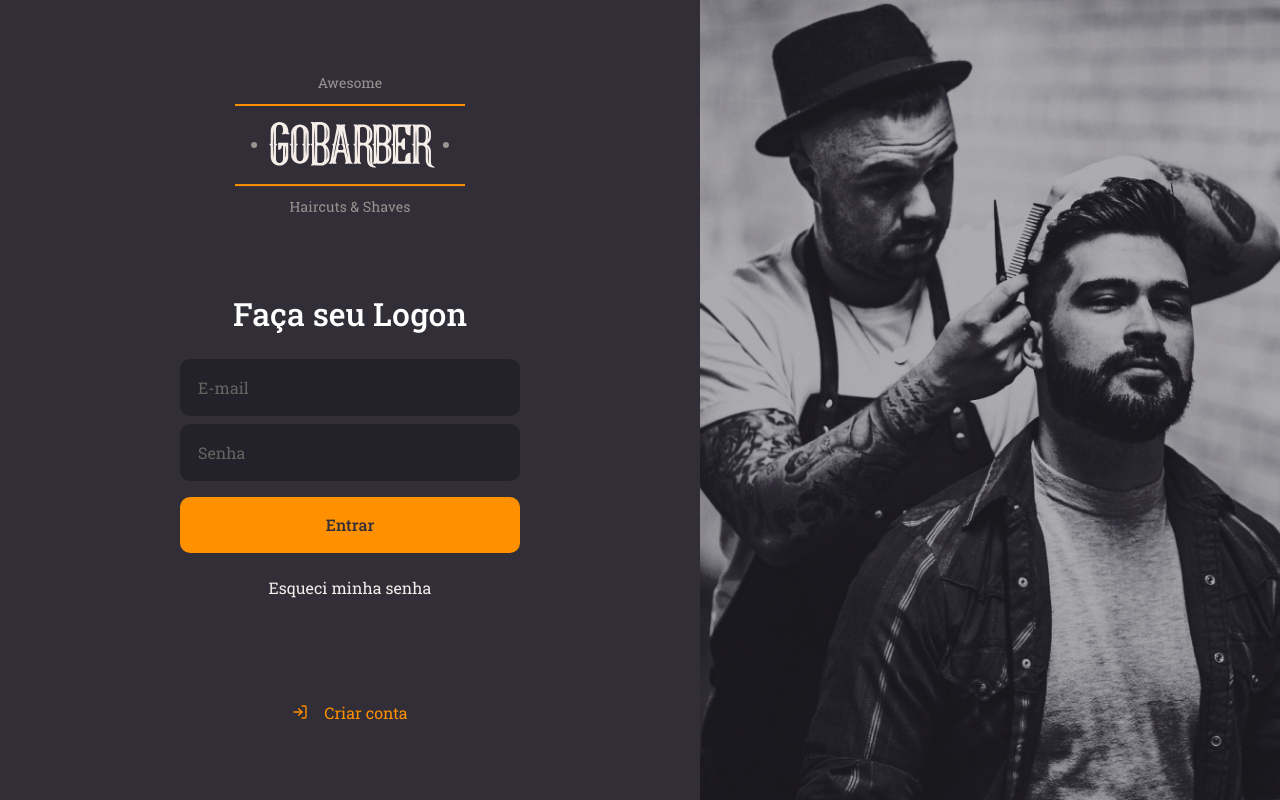
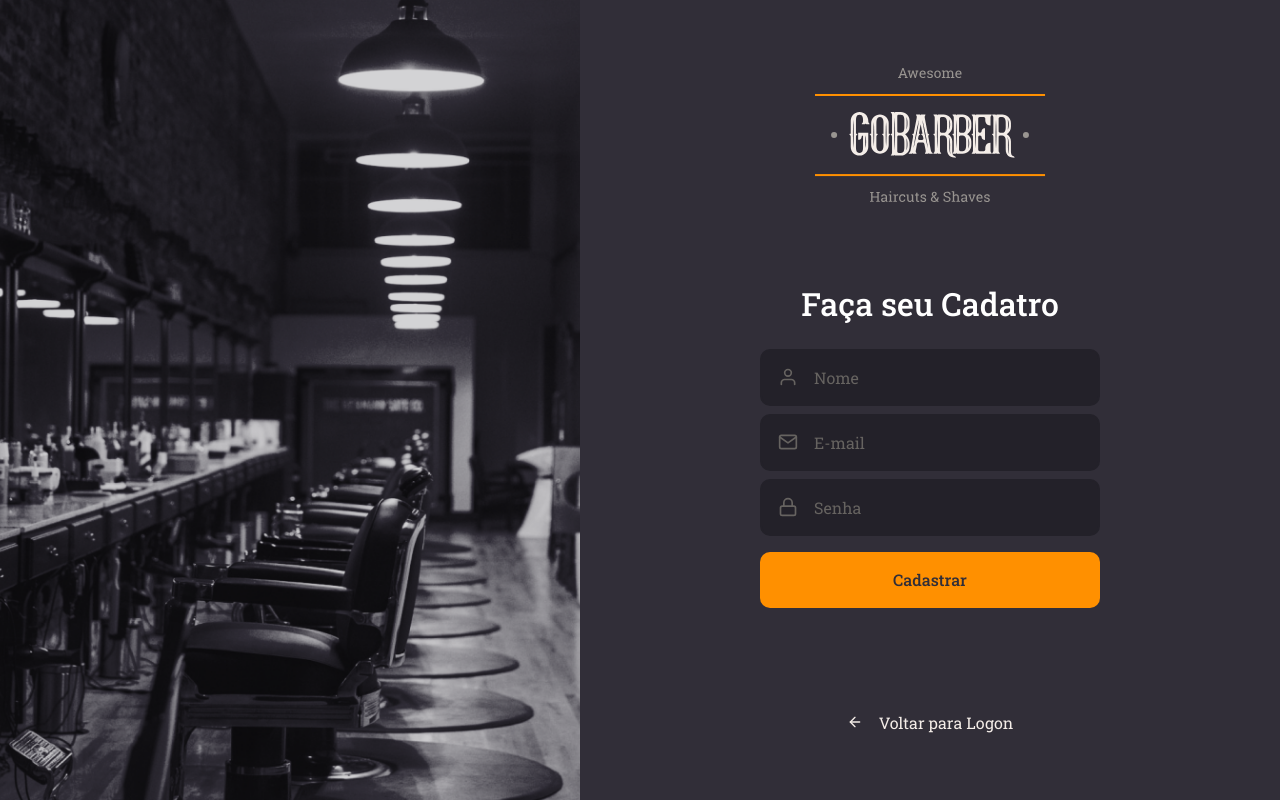
Before and after one commit to jhosepharaujo/gobarber-web, a React (Create React App) app: page / in a window 1280 px wide. Built offline with nearby package versions, Linux system fonts and the light colour scheme.

Commit message:
Finalizada estilizaçao da pagina de cadastro

```diff
--- a/src/App.tsx
+++ b/src/App.tsx
@@ -1,10 +1,12 @@
 import React from 'react';
 import GlobalStyle from './styles/global';
-import SingIn from './pages/SingIn';
+import SignIn from './pages/SignIn';
+import SignUp from './pages/SignUp';
 
 const App: React.FC = () => (
   <>
-    <SingIn />
+    {/* <SignIn /> */}
+    <SignUp />
     <GlobalStyle />
   </>
 );
--- /dev/null
+++ b/src/components/Button/index.tsx
@@ -0,0 +1,12 @@
+import React, { ButtonHTMLAttributes } from 'react';
+import { Container } from './styles';
+
+type ButtonProps = ButtonHTMLAttributes<HTMLButtonElement>;
+
+const Button: React.FC<ButtonProps> = ({ children, ...rest }) => (
+  <Container type="button" {...rest}>
+    {children}
+  </Container>
+);
+
+export default Button;
--- /dev/null
+++ b/src/components/Button/styles.ts
@@ -0,0 +1,19 @@
+import styled from 'styled-components';
+import { shade } from 'polished';
+
+export const Container = styled.button`
+  background: #ff9000;
+  height: 56px;
+  border-radius: 10px;
+  border: 0;
+  padding: 0 16px;
+  color: #312e38;
+  width: 100%;
+  font-weight: 500;
+  margin-top: 16px;
+  transition: background-color 0.25s;
+
+  &:hover {
+    background: ${shade(0.2, '#ff9000')};
+  }
+`;
--- /dev/null
+++ b/src/components/Input/index.tsx
@@ -0,0 +1,17 @@
+import React, { InputHTMLAttributes } from 'react';
+import { IconBaseProps } from 'react-icons';
+import { Container } from './styles';
+
+interface InputProps extends InputHTMLAttributes<HTMLInputElement> {
+  name: string;
+  icon?: React.ComponentType<IconBaseProps>;
+}
+
+const Input: React.FC<InputProps> = ({ icon: Icon, ...rest }) => (
+  <Container>
+    {Icon && <Icon size={20} />}
+    <input {...rest} />
+  </Container>
+);
+
+export default Input;
--- /dev/null
+++ b/src/components/Input/styles.ts
@@ -0,0 +1,29 @@
+import styled from 'styled-components';
+
+export const Container = styled.div`
+  background: #232129;
+  border-radius: 10px;
+  border: 2px solid #232129;
+  padding: 16px;
+  width: 100%;
+  color: #666360;
+  display: flex;
+  align-items: center;
+
+  & + div {
+    margin-top: 8px;
+  }
+
+  input {
+    border: 0;
+    flex: 1;
+    background: transparent;
+    color: #f4ede8;
+    &::placeholder {
+      color: #666360;
+    }
+  }
+  svg {
+    margin-right: 16px;
+  }
+`;
--- /dev/null
+++ b/src/pages/SignIn/index.tsx
@@ -0,0 +1,34 @@
+import React from 'react';
+import { FiLogIn, FiMail, FiLock } from 'react-icons/fi';
+import { Container, Content, Background } from './styles';
+import logo from '../../assets/logo.svg';
+import Button from '../../components/Button';
+import Input from '../../components/Input';
+
+const SignIn: React.FC = () => (
+  <Container>
+    <Content>
+      <img src={logo} alt="GoBarber" />
+      <form>
+        <h1>Faça seu Logon</h1>
+        <Input icon={FiMail} name="email" placeholder="E-mail" />
+        <Input
+          icon={FiLock}
+          name="Password"
+          type="password"
+          placeholder="Senha"
+        />
+
+        <Button type="submit">Entrar</Button>
+        <a href="forgot">Esqueci minha senha</a>
+      </form>
+      <a href="login">
+        <FiLogIn />
+        Criar conta
+      </a>
+    </Content>
+    <Background />
+  </Container>
+);
+
+export default SignIn;
--- /dev/null
+++ b/src/pages/SignIn/styles.ts
@@ -0,0 +1,63 @@
+import styled from 'styled-components';
+import { shade } from 'polished';
+import signInBackgroundImage from '../../assets/sign-in-background.png';
+
+export const Container = styled.div`
+  height: 100vh;
+  display: flex;
+  align-items: stretch;
+`;
+
+export const Content = styled.div`
+  display: flex;
+  flex-direction: column;
+  justify-content: center;
+  width: 100%;
+  max-width: 700px;
+  align-items: center;
+
+  form {
+    margin: 80px 0;
+    width: 340px;
+    text-align: center;
+
+    h1 {
+      margin-bottom: 24px;
+    }
+    a {
+      color: #f4ede8;
+      display: block;
+      margin-top: 24px;
+      text-decoration: none;
+      transition: color 0.25s;
+
+      &:hover {
+        color: ${shade(0.2, '#f4ede8')};
+      }
+    }
+  }
+  > a {
+    color: #ff9000;
+    display: block;
+    margin-top: 24px;
+    text-decoration: none;
+    transition: color 0.25s;
+
+    display: flex;
+    align-items: center;
+
+    svg {
+      margin-right: 16px;
+    }
+
+    &:hover {
+      color: ${shade(0.2, '#ff9000')};
+    }
+  }
+`;
+
+export const Background = styled.div`
+  flex: 1;
+  background: url(${signInBackgroundImage}) no-repeat center;
+  background-size: cover;
+`;
--- /dev/null
+++ b/src/pages/SignUp/index.tsx
@@ -0,0 +1,34 @@
+import React from 'react';
+import { FiArrowLeft, FiMail, FiUser, FiLock } from 'react-icons/fi';
+import { Container, Content, Background } from './styles';
+import logo from '../../assets/logo.svg';
+import Button from '../../components/Button';
+import Input from '../../components/Input';
+
+const SignUp: React.FC = () => (
+  <Container>
+    <Background />
+    <Content>
+      <img src={logo} alt="GoBarber" />
+      <form>
+        <h1>Faça seu Cadatro</h1>
+        <Input icon={FiUser} name="name" placeholder="Nome" />
+        <Input icon={FiMail} name="email" placeholder="E-mail" />
+        <Input
+          icon={FiLock}
+          name="Password"
+          type="password"
+          placeholder="Senha"
+        />
+
+        <Button type="submit">Cadastrar</Button>
+      </form>
+      <a href="login">
+        <FiArrowLeft />
+        Voltar para Logon
+      </a>
+    </Content>
+  </Container>
+);
+
+export default SignUp;
--- a/src/pages/SingIn/styles.ts
+++ b/src/pages/SignUp/styles.ts
@@ -1,6 +1,6 @@
 import styled from 'styled-components';
 import { shade } from 'polished';
-import signInBackgroundImage from '../../assets/sign-in-background.png';
+import signUpBackgroundImage from '../../assets/sign-up-background.png';
 
 export const Container = styled.div`
   height: 100vh;
@@ -24,40 +24,6 @@
     h1 {
       margin-bottom: 24px;
     }
-    input {
-      background: #232129;
-      border-radius: 10px;
-      border: 2px solid #232129;
-      padding: 16px;
-      width: 100%;
-      color: #f4ede8;
-
-      &::placeholder {
-        color: #666360;
-      }
-
-      & + input {
-        margin-top: 8px;
-      }
-    }
-
-    button {
-      background: #ff9000;
-      height: 56px;
-      border-radius: 10px;
-      border: 0;
-      padding: 0 16px;
-      color: #312e38;
-      width: 100%;
-      font-weight: 500;
-      margin-top: 16px;
-      transition: background-color 0.25s;
-
-      &:hover {
-        background: ${shade(0.2, '#ff9000')};
-      }
-    }
-
     a {
       color: #f4ede8;
       display: block;
@@ -71,7 +37,7 @@
     }
   }
   > a {
-    color: #ff9000;
+    color: #f4ede8;
     display: block;
     margin-top: 24px;
     text-decoration: none;
@@ -85,13 +51,13 @@
     }
 
     &:hover {
-      color: ${shade(0.2, '#ff9000')};
+      color: ${shade(0.2, '#f4ede8')};
     }
   }
 `;
 
 export const Background = styled.div`
   flex: 1;
-  background: url(${signInBackgroundImage}) no-repeat center;
+  background: url(${signUpBackgroundImage}) no-repeat center;
   background-size: cover;
 `;
--- a/src/pages/SingIn/index.tsx
+++ /dev/null
@@ -1,26 +0,0 @@
-import React from 'react';
-import { FiLogIn } from 'react-icons/fi';
-import { Container, Content, Background } from './styles';
-import logo from '../../assets/logo.svg';
-
-const SingIn: React.FC = () => (
-  <Container>
-    <Content>
-      <img src={logo} alt="GoBarber" />
-      <form>
-        <h1>Faça seu Logon</h1>
-        <input placeholder="E-mail" />
-        <input type="password" placeholder="Senha" />
-        <button type="submit">Entrar</button>
-        <a href="forgot">Esqueci minha senha</a>
-      </form>
-      <a href="login">
-        <FiLogIn />
-        Criar conta
-      </a>
-    </Content>
-    <Background />
-  </Container>
-);
-
-export default SingIn;
```
Also changed, not shown: .eslintrc.json, src/assets/sign-up-background.png (added).
